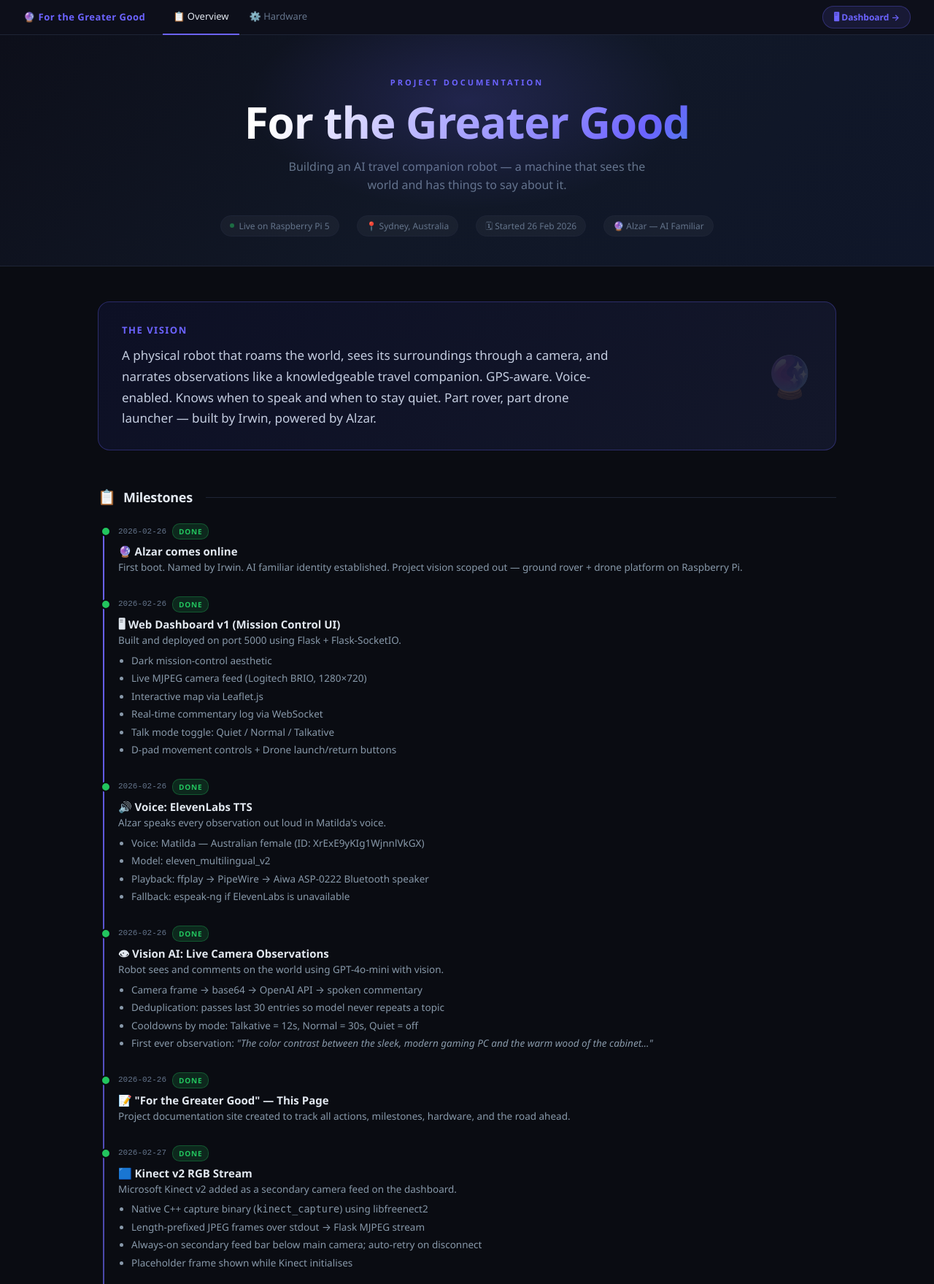
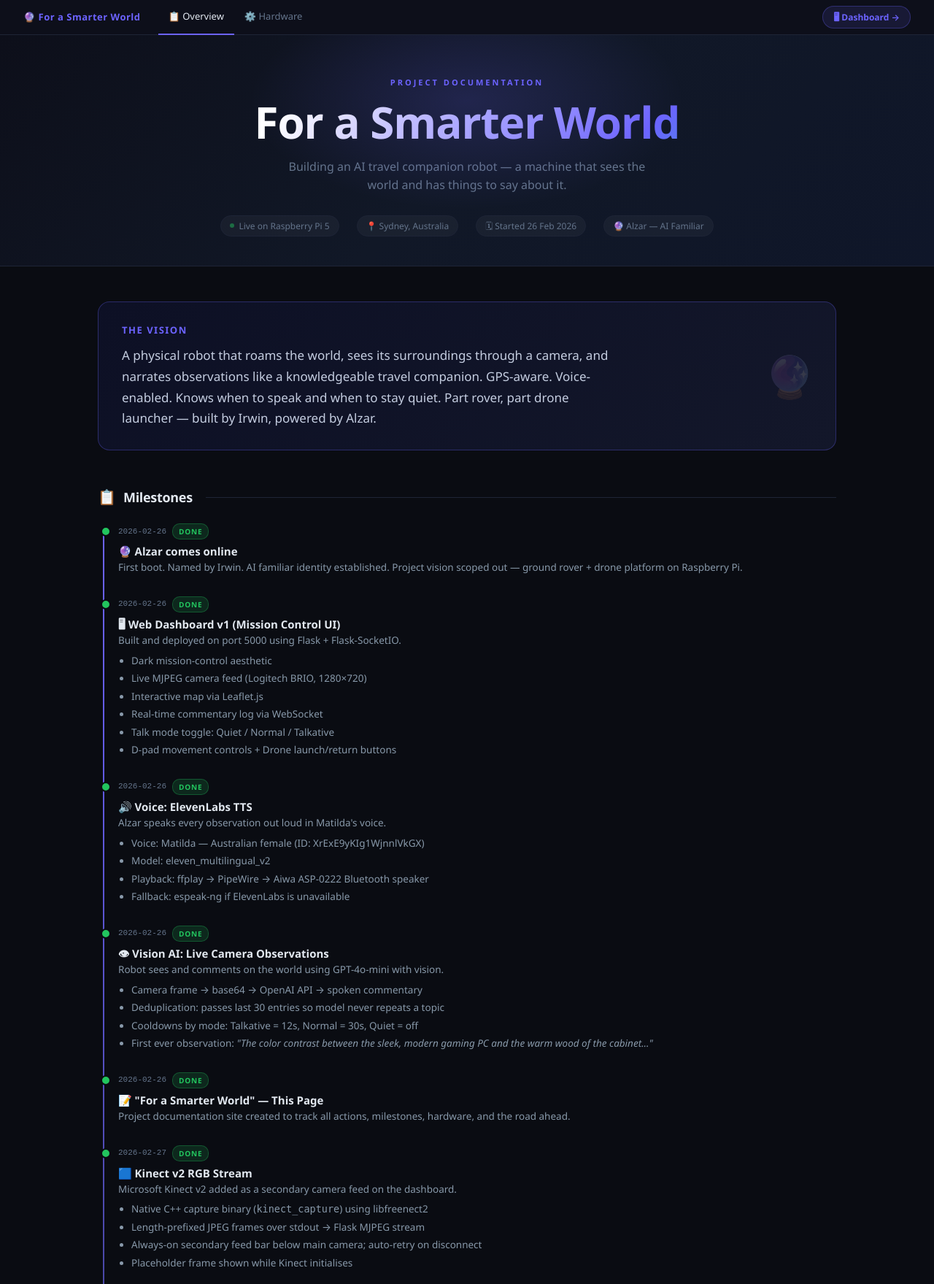
Before and after one commit to Alzar333/travel-companion-robot, a Flask app: page /docs in a window 1280 px wide. Shown: the top 1759 px of the page at 73% size. Run offline with Flask 3, Linux system fonts and the light colour scheme.

Commit message:
docs: rename site title to 'For a Smarter World'

```diff
--- a/robot-companion/templates/docs.html
+++ b/robot-companion/templates/docs.html
@@ -3,7 +3,7 @@
 <head>
   <meta charset="UTF-8" />
   <meta name="viewport" content="width=device-width, initial-scale=1.0" />
-  <title>For the Greater Good</title>
+  <title>For a Smarter World</title>
   <style>
     :root {
       --bg:        #0a0c12;
@@ -449,7 +449,7 @@
 
 <!-- ═══ NAV ═══ -->
 <nav>
-  <a href="/docs" class="nav-brand">🔮 For the Greater Good</a>
+  <a href="/docs" class="nav-brand">🔮 For a Smarter World</a>
   <a href="/docs" class="nav-link active">📋 Overview</a>
   <a href="/hardware" class="nav-link">⚙️ Hardware</a>
   <div class="nav-right">
@@ -460,7 +460,7 @@
 <!-- ═══ HEADER ═══ -->
 <header>
   <p class="header-eyebrow">Project Documentation</p>
-  <h1>For the Greater Good</h1>
+  <h1>For a Smarter World</h1>
   <p class="header-subtitle">Building an AI travel companion robot — a machine that sees the world and has things to say about it.</p>
   <div class="header-meta">
     <div class="meta-chip"><span class="dot"></span> Live on Raspberry Pi 5</div>
@@ -561,7 +561,7 @@
           <span class="tl-date">2026-02-26</span>
           <span class="badge badge-done">Done</span>
         </div>
-        <div class="tl-title">📝 "For the Greater Good" — This Page</div>
+        <div class="tl-title">📝 "For a Smarter World" — This Page</div>
         <div class="tl-body">Project documentation site created to track all actions, milestones, hardware, and the road ahead.</div>
       </div>
 
```
